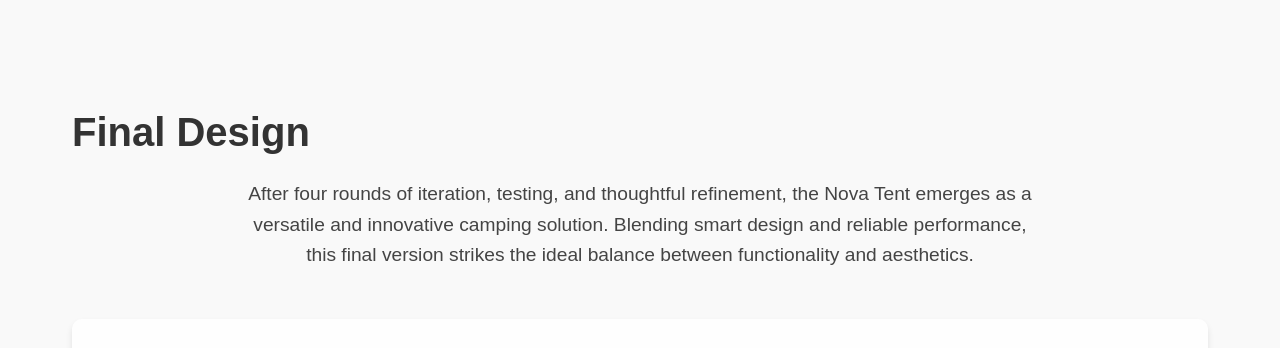
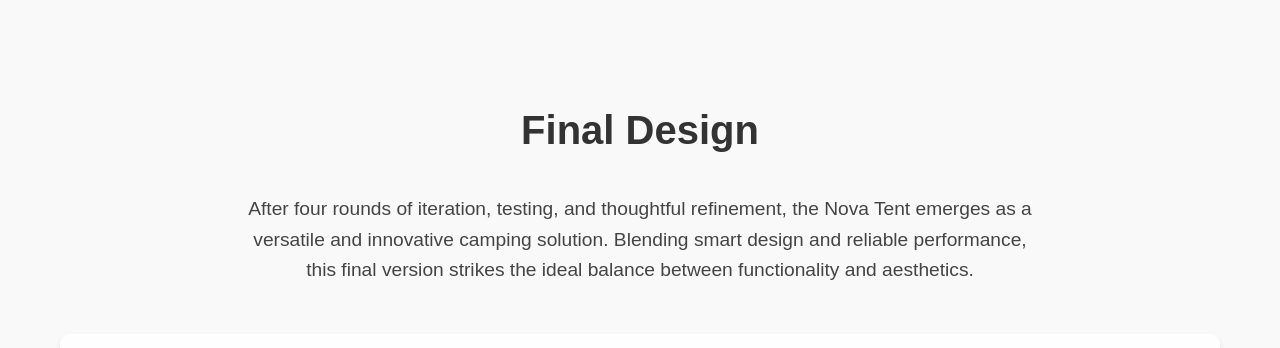
Before and after one commit to fitz-1/fitz-1.github.io, a plain HTML site: page pages/final.html in a window 1280 px wide. Shown: the part 866-1214 px from the top of the page. Drawn offline with Linux system fonts and the light colour scheme; a web font is replaced by a local one.

Commit message:
Create minimal version of final.html to identify crash source

```diff
--- a/pages/final.html
+++ b/pages/final.html
@@ -13,6 +13,34 @@
   <link rel="stylesheet" href="../resources/css/gallery.css" />
   <link rel="stylesheet" href="../resources/css/video-overlay.css" />
   <style>
+    body {
+      font-family: 'futura-pt', sans-serif;
+      line-height: 1.6;
+      color: #333;
+      margin: 0;
+      padding: 0;
+    }
+    .container {
+      max-width: 1200px;
+      margin: 0 auto;
+      padding: 20px;
+    }
+    h1 {
+      text-align: center;
+      margin-bottom: 2rem;
+    }
+    .page-intro {
+      text-align: center;
+      margin-bottom: 3rem;
+      padding: 0 1rem;
+    }
+    .page-intro p {
+      max-width: 800px;
+      margin: 0 auto;
+      line-height: 1.6;
+      color: #444;
+      font-size: 1.2rem;
+    }
     .emoji {
         font-size: 2rem !important;
         margin: 0;
@@ -80,18 +108,6 @@
     .spec-card p {
       color: #666;
       font-size: 1.1rem;
-    }
-    .page-intro {
-      text-align: center;
-      margin-bottom: 3rem;
-      padding: 0 1rem;
-    }
-    .page-intro p {
-      max-width: 800px;
-      margin: 0 auto;
-      line-height: 1.6;
-      color: #444;
-      font-size: 1.2rem;
     }
     .highlight-section {
       margin: 3rem 0;
```
